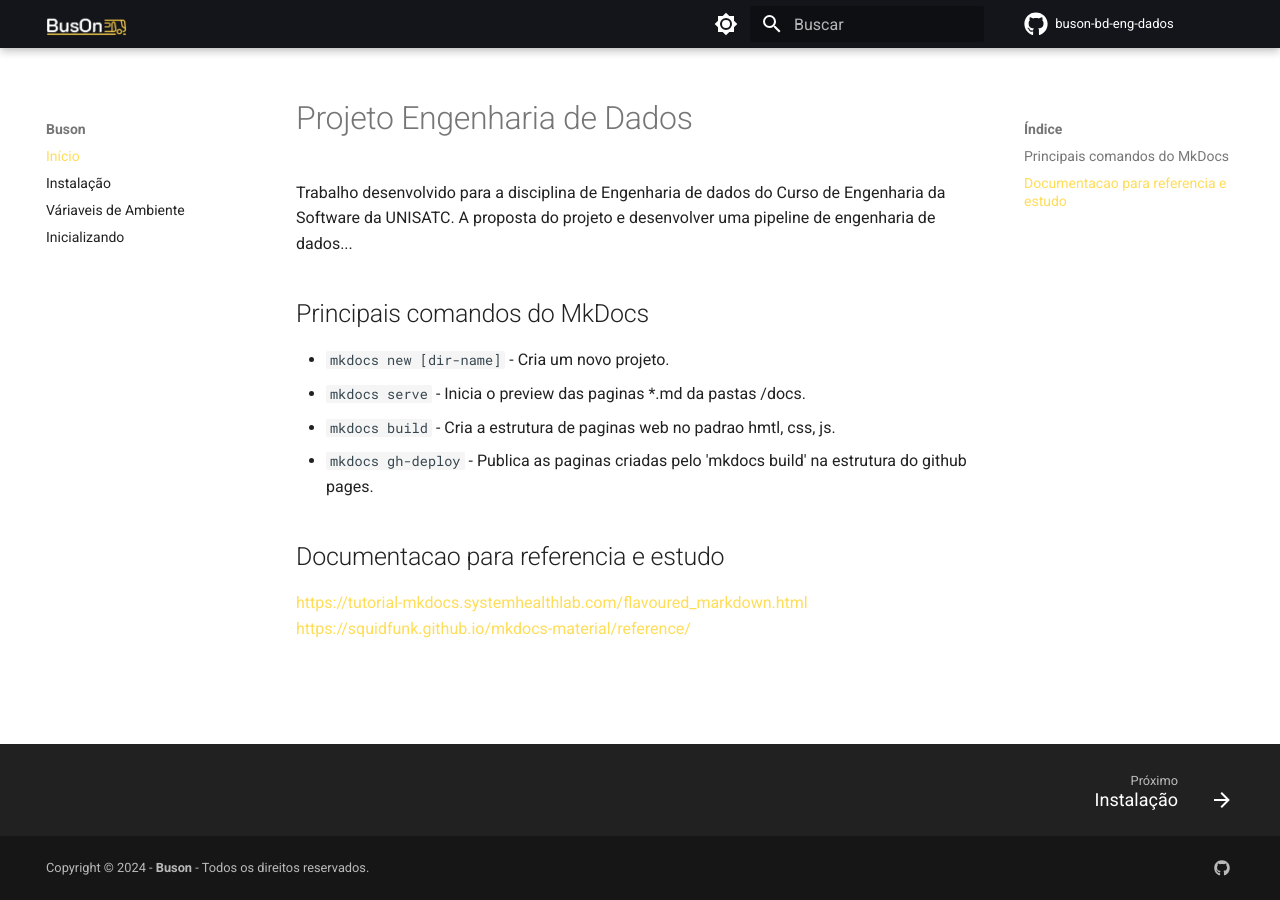
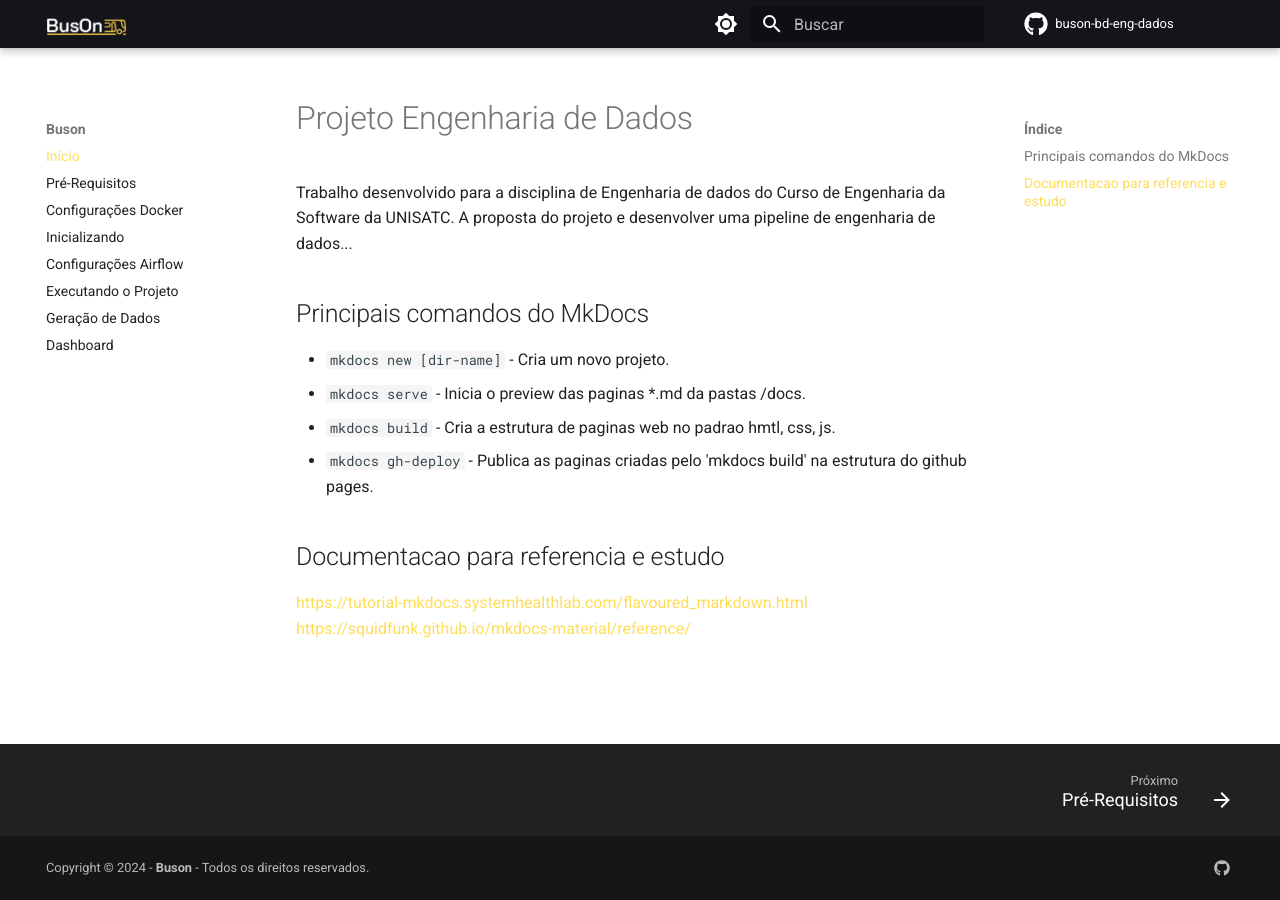
Before and after one commit to thiagoDimon/buson-bd-eng-dados, an MkDocs documentation site: the page built from docs/index.md, in a window 1280 px wide. Built offline with MkDocs 1.6.1 and Material for MkDocs 9.7.7, drawn with Linux system fonts in a browser that asks for light colours; comment, search, counter and statistics services are not loaded.

Commit message:
Estruturado mkdocs e colocado que deverá conter em cada aba.

```diff
--- a/mkdocs.yml
+++ b/mkdocs.yml
@@ -90,6 +90,10 @@ extra_css:
 
 nav:
   - Início: index.md
-  - Instalação: instalacao.md
-  - Váriaveis de Ambiente: variaveisAmbiente.md
+  - Pré-Requisitos: preRequisitos.md
+  - Configurações Docker: configuracoesDocker.md
   - Inicializando: inicializando.md
+  - Configurações Airflow: configuracoesAirflow.md
+  - Executando o Projeto: executando.md
+  - Geração de Dados: geracaoDados.md
+  - Dashboard: dashboard.md
```
Also changed, not shown: docs/configuracoesAirflow.md (added, +14 -0 lines), docs/configuracoesDocker.md (added, +13 -0 lines), docs/dashboard.md (added, +3 -0 lines), docs/executando.md (added, +29 -0 lines), docs/geracaoDados.md (added, +5 -0 lines), docs/inicializando.md (added, +7 -0 lines), docs/preRequisitos.md (added, +13 -0 lines).
